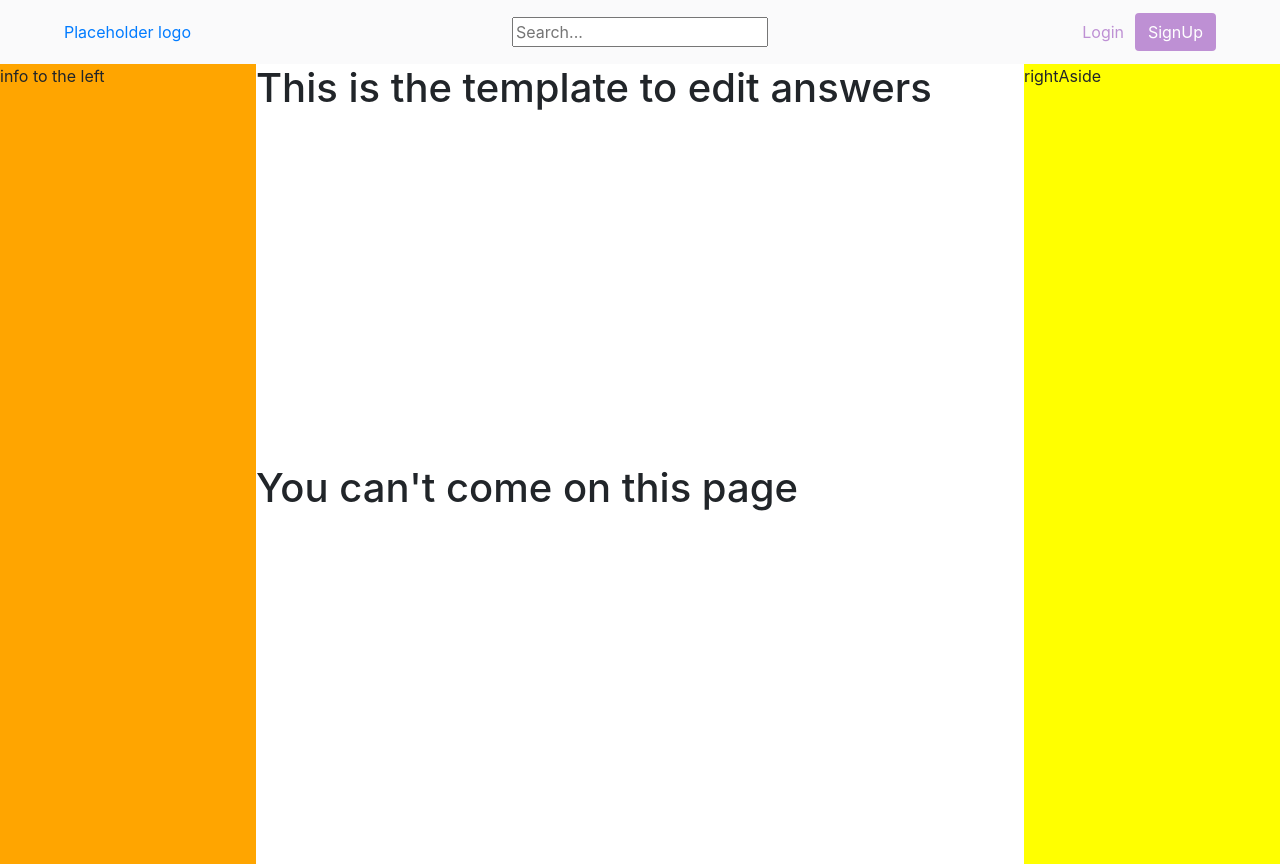
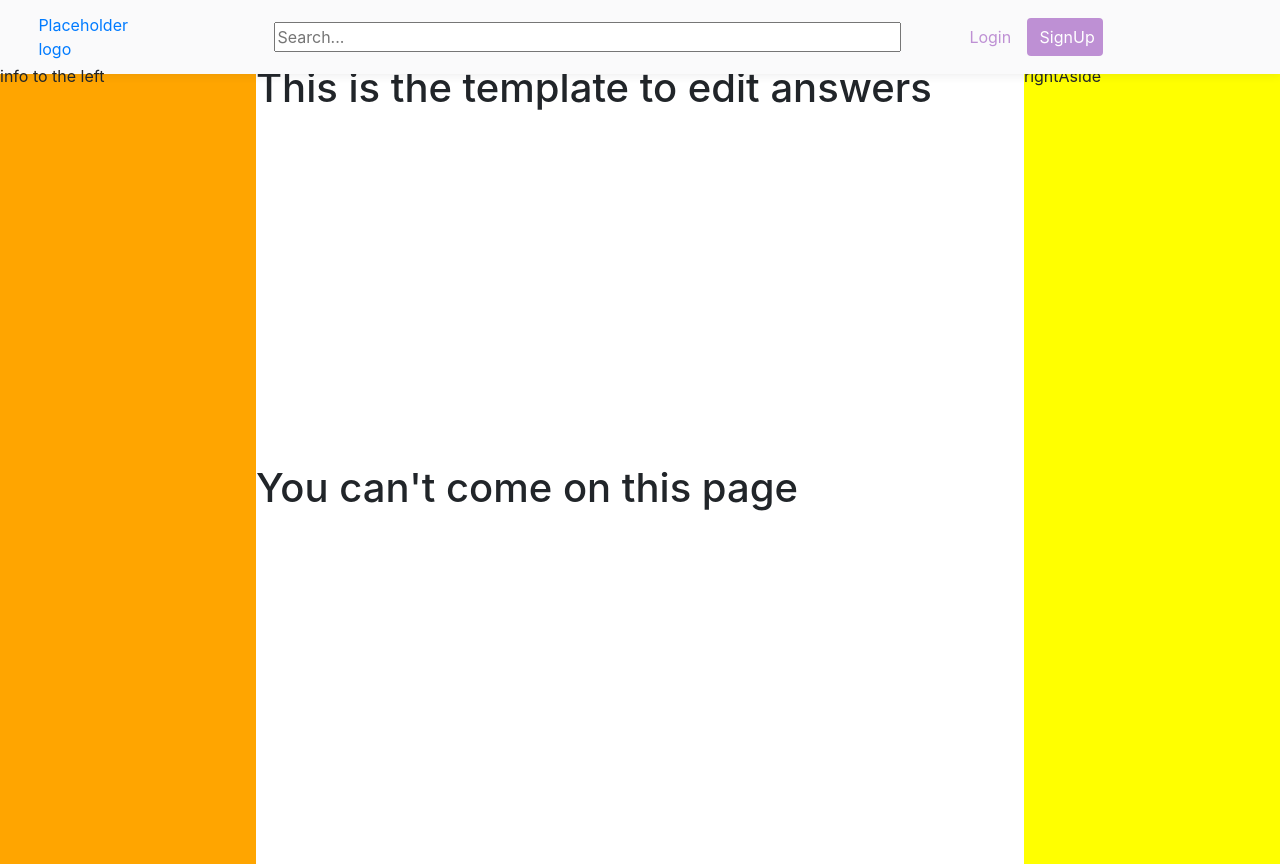
Before and after one commit to Litterial/Passion-Project, a Django app: page /answer/edit/1/ in a window 1280 px wide. Run offline with Django 3.2, Linux system fonts and the light colour scheme; data comes from the database, SQL or seed files in the repository; some libraries are stand-ins or nearby versions.

Commit message:
nav bar changed to flex and added box-shadow

```diff
--- a/passionProjectApp/static/passionProjectApp/css/base.css
+++ b/passionProjectApp/static/passionProjectApp/css/base.css
@@ -25,38 +25,45 @@ p {
 
 /*******************************************************topbar**************************************************************/
 .topbar {
-    display:grid;
-    position:fixed;
-    top:0;
-    right:0;
-    width:100vw;
+    display: flex;
+    position: fixed;
+    justify-content: space-between;
+    top: 0;
+    right: 0;
+    width: 100vw;
     background: #fafafb;
-    height:8vh;
+    /* height: 8vh; */
     grid-template-areas: 'logo search registration';
-    grid-template-columns:repeat(3,1fr);
+    grid-template-columns: repeat(3,1fr);
+    padding: 1% 0;
+    box-shadow: 0 1px 9px rgba(59,64,69,0.1);
 }
 
 .logo {
-    grid-area:logo;
     display: flex;
-    align-items:center;
+    align-items: center;
     justify-content: flex-start;
-    padding-left:15%
+    padding-left: 3%;
+    width: 12%;
 }
 
 .search {
-    grid-area:search;
-    display:flex;
+    display: flex;
     align-items: center;
     justify-content: center;
+    padding-left: 4%;
+}
+
+input
+{
+    width: 49vw;
 }
 .registration {
-    grid-area: registration;
-    position:relative;
+    position: relative;
     display: flex;
     align-items: center;
-    justify-content: flex-end;
-    padding-right:15%;
+    justify-content: space-between;
+    padding-right: 15%;
 }
 /* removes text decoration for links*/
 .login,.registerlink, .editlinks {
@@ -70,12 +77,18 @@ p {
 }
 /* space between user and login button*/
 .registerlink {
-    margin-left:3%;
+    margin-left: 13%;
 }
 
 .registerbutton {
     background:#BE90D4;
     color:white;
+}
+
+.registration .registerbutton
+{
+    width: 6vw;
+
 }
 
 .registerbutton:hover {
```
